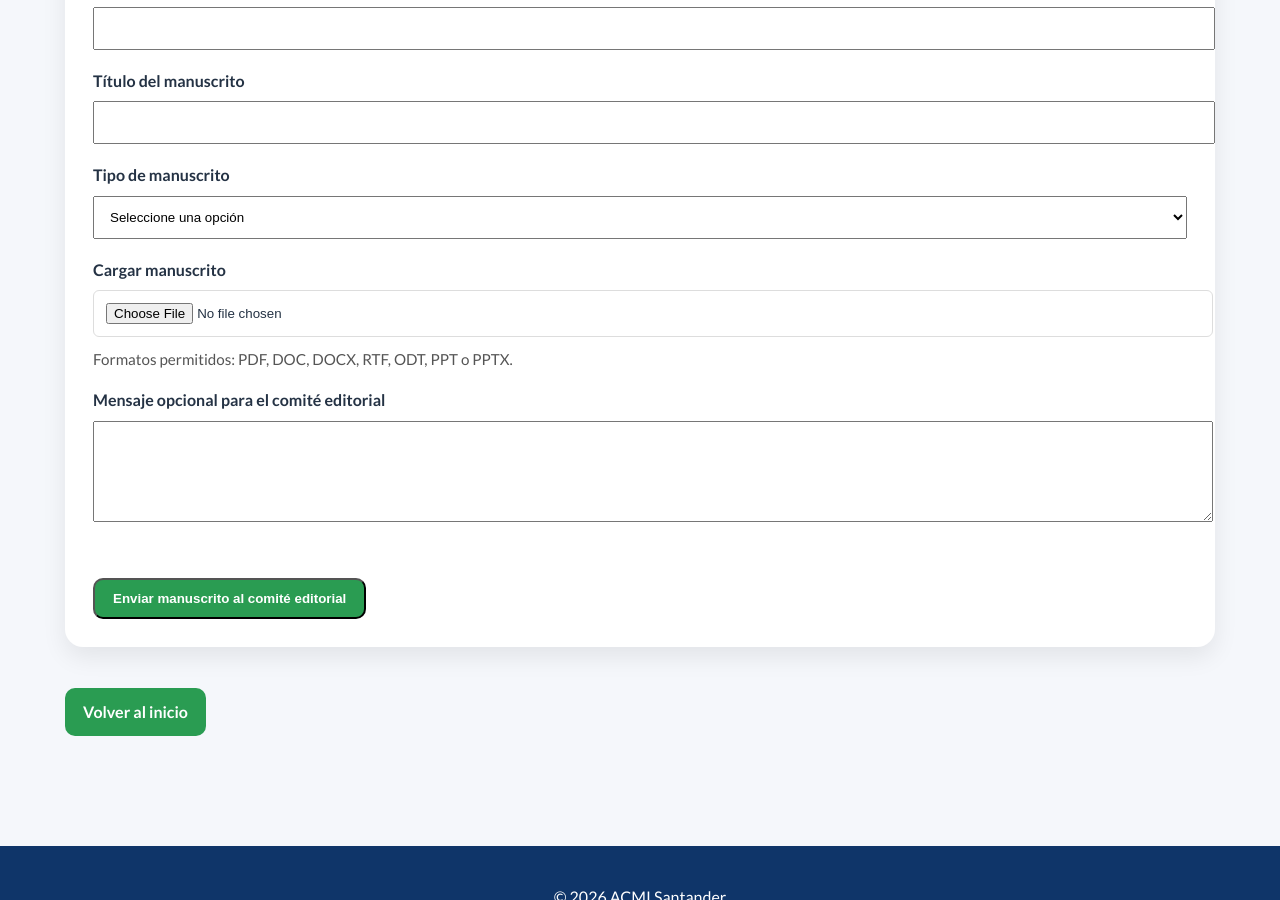
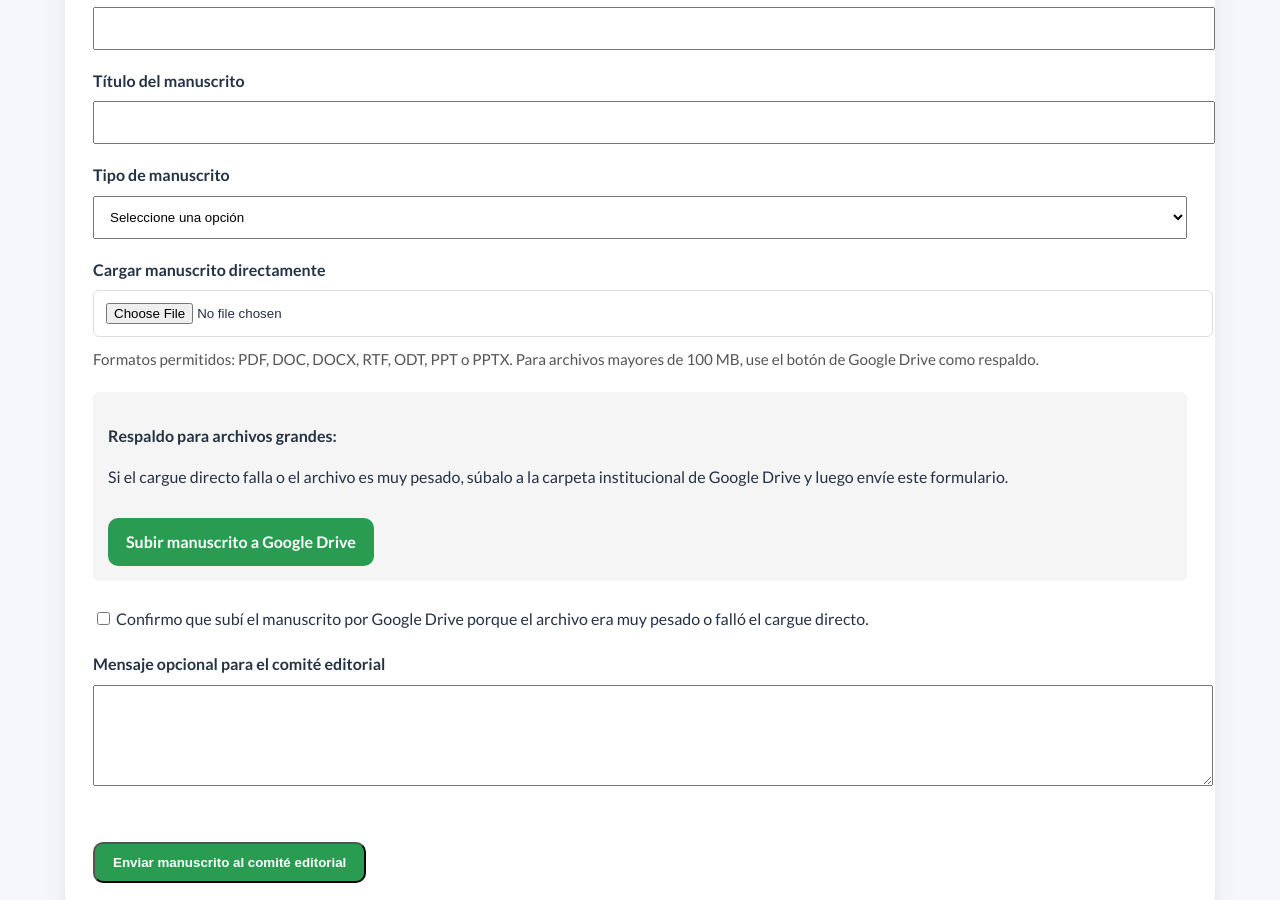
Before and after one commit to Acmisantander/Acmisantander, a Jekyll site: the page built from magazine/enviar-manuscrito.html, in a window 1280 px wide and 900 px high, scrolled down 652 px. Built offline with Jekyll 4.4.1, drawn with Linux system fonts in a browser that asks for light colours.

Commit message:
Update enviar-manuscrito.html

```diff
--- a/magazine/enviar-manuscrito.html
+++ b/magazine/enviar-manuscrito.html
@@ -38,24 +38,45 @@ Formulario institucional para el envío de manuscritos académicos, columnas de
 
 <label><strong>Tipo de manuscrito</strong></label>
 <select name="Tipo" required style="width:100%; padding:12px; margin:8px 0 18px;">
-<option value="">Seleccione una opción</option>
-<option>Artículo académico</option>
-<option>Editorial</option>
-<option>Columna de opinión</option>
-<option>Noticia</option>
+  <option value="">Seleccione una opción</option>
+  <option>Artículo académico</option>
+  <option>Editorial</option>
+  <option>Columna de opinión</option>
+  <option>Noticia</option>
 </select>
 
-<label><strong>Cargar manuscrito</strong></label>
+<label><strong>Cargar manuscrito directamente</strong></label>
 <input
 id="archivo"
 type="file"
-required
 accept=".pdf,.doc,.docx,.rtf,.odt,.ppt,.pptx"
 style="width:100%; padding:12px; margin:8px 0 18px; border:1px solid #ddd; border-radius:6px;">
 
 <p style="font-size:0.95rem; color:#555; margin-top:-8px;">
-Formatos permitidos: PDF, DOC, DOCX, RTF, ODT, PPT o PPTX.
+Formatos permitidos: PDF, DOC, DOCX, RTF, ODT, PPT o PPTX. Para archivos mayores de 100 MB, use el botón de Google Drive como respaldo.
 </p>
+
+<div style="margin-top:20px; margin-bottom:25px; padding:15px; background:#f5f5f5; border-radius:6px;">
+  <p><strong>Respaldo para archivos grandes:</strong></p>
+
+  <p style="margin-bottom:12px;">
+  Si el cargue directo falla o el archivo es muy pesado, súbalo a la carpeta institucional de Google Drive y luego envíe este formulario.
+  </p>
+
+  <a
+  class="btn"
+  href="https://drive.google.com/drive/folders/1mfGTG2P0aAecRK95arPEOpTUP5wqv3s0?usp=drive_link"
+  target="_blank">
+  Subir manuscrito a Google Drive
+  </a>
+</div>
+
+<div style="margin-top:20px; margin-bottom:20px;">
+<label>
+<input type="checkbox" id="usoDrive" name="Archivo_enviado_por_Google_Drive">
+Confirmo que subí el manuscrito por Google Drive porque el archivo era muy pesado o falló el cargue directo.
+</label>
+</div>
 
 <label><strong>Mensaje opcional para el comité editorial</strong></label>
 <textarea name="Mensaje" rows="5" style="width:100%; padding:12px; margin:8px 0 18px;"></textarea>
@@ -93,19 +114,39 @@ document.getElementById("manuscritoForm").addEventListener("submit", function(e)
   const archivo = document.getElementById("archivo").files[0];
   const autor = document.getElementById("autor").value;
   const titulo = document.getElementById("titulo").value;
+  const usoDrive = document.getElementById("usoDrive").checked;
 
   const barraContainer = document.getElementById("barraContainer");
   const barraProgreso = document.getElementById("barraProgreso");
   const porcentaje = document.getElementById("porcentaje");
 
-  if (!archivo) {
-    alert("Debe cargar un archivo.");
+  const maxMB = 100;
+  const maxBytes = maxMB * 1024 * 1024;
+
+  if (!archivo && !usoDrive) {
+    alert("Debe cargar un archivo directamente o confirmar que lo subió por Google Drive.");
+    return;
+  }
+
+  if (usoDrive && !archivo) {
+    document.getElementById("Archivo_R2").value = "Archivo enviado por Google Drive";
+    estado.innerText = "Enviando información al comité editorial...";
+    boton.disabled = true;
+    boton.innerText = "Enviando información...";
+    form.submit();
+    return;
+  }
+
+  if (archivo.size > maxBytes) {
+    estado.innerText = "El archivo supera 100 MB. Use el botón de Google Drive como respaldo y marque la casilla de confirmación.";
+    barraContainer.style.display = "none";
     return;
   }
 
   boton.disabled = true;
   boton.innerText = "Cargando manuscrito...";
   estado.innerText = "Subiendo archivo. No cierre esta ventana.";
+
   barraContainer.style.display = "block";
   barraProgreso.style.width = "0%";
   porcentaje.innerText = "0%";
@@ -137,12 +178,12 @@ document.getElementById("manuscritoForm").addEventListener("submit", function(e)
         boton.innerText = "Enviando información...";
         form.submit();
       } else {
-        throw new Error(result.error || "Error al cargar el archivo");
+        throw new Error(result.error || xhr.responseText || "Error al cargar el archivo");
       }
     } catch (error) {
       boton.disabled = false;
       boton.innerText = "Enviar manuscrito al comité editorial";
-      estado.innerText = "Error al cargar el archivo. Intente nuevamente.";
+      estado.innerText = "Error al cargar el archivo. Si el archivo es pesado, use Google Drive como respaldo.";
       barraProgreso.style.width = "0%";
       porcentaje.innerText = "0%";
     }
@@ -151,7 +192,7 @@ document.getElementById("manuscritoForm").addEventListener("submit", function(e)
   xhr.onerror = function() {
     boton.disabled = false;
     boton.innerText = "Enviar manuscrito al comité editorial";
-    estado.innerText = "Error de conexión al cargar el archivo. Intente nuevamente.";
+    estado.innerText = "Error de conexión. Si el archivo es pesado, use Google Drive como respaldo.";
     barraProgreso.style.width = "0%";
     porcentaje.innerText = "0%";
   };
```
